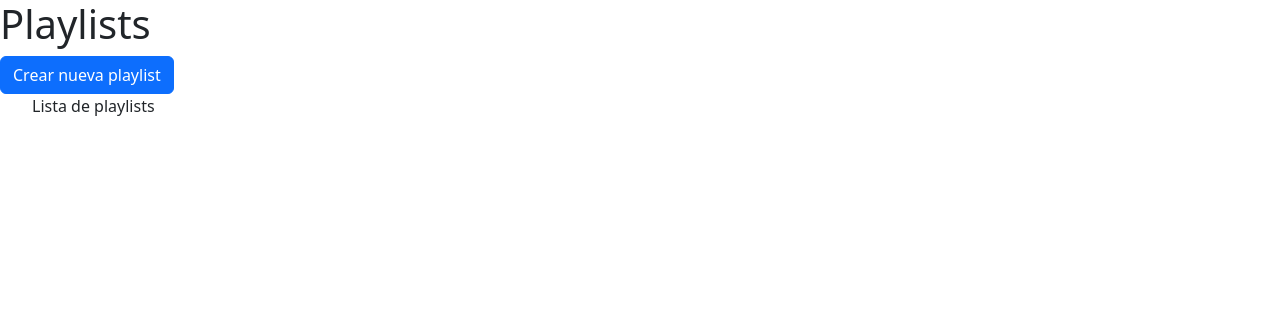
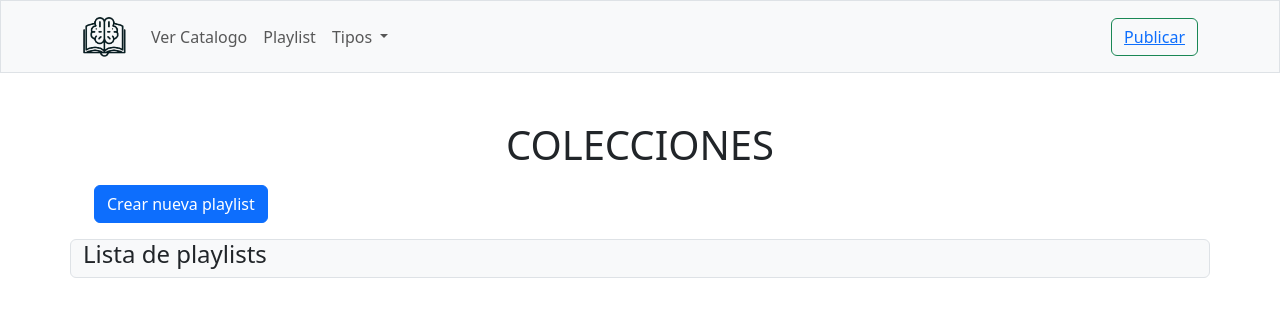
Before and after one commit to AntMendez/TP-Final---Intro, a Flask app: page /playlists in a window 1280 px wide. Shown: the top 317 px of the page. Run offline with Flask 3, Linux system fonts and the light colour scheme; data that the repository does not hold is empty; some libraries are stand-ins or nearby versions.

Commit message:
modificacion en la interfaz

```diff
--- a/templates/index.html
+++ b/templates/index.html
@@ -13,6 +13,7 @@
 			width: 100%;
 		}
 		a {
+			text-decoration: none;
 			text-align: center;
 
 		}
--- a/templates/playlists.html
+++ b/templates/playlists.html
@@ -6,19 +6,57 @@
 	<meta name="viewport" content="width=device-width, initial-scale=1">
 	<title>Playlists</title>
 	<link rel="stylesheet" href="/static/styles.css">
-	<link href="https://cdn.jsdelivr.net/npm/bootstrap@5.3.3/dist/css/bootstrap.min.css" rel="stylesheet" integrity="sha384-QWTKZyjpPEjISv5WaRU9OFeRpok6YctnYmDr5pNlyT2bRjXh0JMhjY6hW+ALEwIH" crossorigin="anonymous">
+	<link rel="stylesheet" href="/static/css/bootstrap.min.css">
 
 </head>
 <body>
-    <h1>Playlists</h1>
-    <script src="https://cdn.jsdelivr.net/npm/bootstrap@5.3.3/dist/js/bootstrap.bundle.min.js" integrity="sha384-YvpcrYf0tY3lHB60NNkmXc5s9fDVZLESaAA55NDzOxhy9GkcIdslK1eN7N6jIeHz" crossorigin="anonymous"></script>
+  <nav class=" border navbar navbar-expand-lg bg-body-tertiary">
+	  <div class="container container-fluid">
+	  	<a class="navbar-brand" href="/"><img src="/static/img/logo.png"  alt="Inicio" width="45" height=""></a>
+	    <button class="navbar-toggler" type="button" data-bs-toggle="collapse" data-bs-target="#navbarSupportedContent" aria-controls="navbarSupportedContent" aria-expanded="false" aria-label="Toggle navigation">
+	      <span class="navbar-toggler-icon"></span>
+	    </button>
+	    <div class="collapse navbar-collapse" id="navbarSupportedContent">
+	      <ul class="navbar-nav me-auto mb-2 mb-lg-0">
+	        <li class="nav-item">
+	          <a class="nav-link" href="/catalogo">Ver Catalogo</a>
+	        </li>
+
+	        <li class="nav-item">
+	          <a class="nav-link" href="/playlists">Playlist</a>
+	        </li>
+
+	        <li class="nav-item dropdown">
+	          <a class="nav-link dropdown-toggle" href="#" role="button" data-bs-toggle="dropdown" aria-expanded="false">
+	            Tipos
+	          </a>
+
+	          <ul class="dropdown-menu">
+	            <li><a class="dropdown-item" href="libros">Libros</a></li>
+	            <li><a class="dropdown-item" href="apuntes">Apuntes</a></li>
+	            <li><a class="dropdown-item" href="examenes">Examenes</a></li>
+	          </ul>
+	        </li>
+	      </ul>
+	      <form class="d-flex" role="search">
+	        <button class="btn btn-outline-success" type="submit"><a href="/publicar" >Publicar</a> </button>
+	      </form>
+	    </div>
+	  </div>
+	</nav>
+
+  <div class="container  mt-5">
+      <h1 class="text-center">COLECCIONES</h1>
+      <script src="/static/js/bootstrap.bundle.min.js"></script>
 
 
       <!-- Button trigger modal -->
+    <div class="container my-3">
       <button type="button" class="btn btn-primary" data-bs-toggle="modal" data-bs-target="#exampleModal">
         Crear nueva playlist
       </button>
-
+    </div>
+  </div>
   <!-- Modal -->
   <div class="modal fade" id="exampleModal" tabindex="-1" aria-labelledby="exampleModalLabel" aria-hidden="true">
     <div class="modal-dialog">
@@ -30,8 +68,8 @@
         <form onsubmit="crear_playlist(event)">
         <div class="modal-body">
 
-          <p><label>Nombre: </label><input name="nombre"></input></p>
-          <p><label>Selecciona un libro: </label><select id="opciones_libros"name="opciones_libros">
+          <p><label>Nombre: </label><input class="form-control" name="nombre"></input></p>
+          <p><label>Selecciona un libro: </label><select class="form-select" aria-label="Default select example" id="opciones_libros"name="opciones_libros">
             <script>
                 function handle_response(data){
                     if(!data){
@@ -58,8 +96,8 @@
 
         </div>
         <div class="modal-footer">
-          <button type="button" class="btn btn-secondary" data-bs-dismiss="modal">Close</button>
-          <button type="submit" class="btn btn-primary">Save changes</button>
+          <button type="button" class="btn btn-secondary" data-bs-dismiss="modal">Cancelar</button>
+          <button type="submit" class="btn btn-primary">Guardar cambios</button>
         </div>
         </form>
       </div>
@@ -116,8 +154,8 @@
           </select></p>
         </div>
         <div class="modal-footer">
-          <button type="button" class="btn btn-secondary" data-bs-dismiss="modal">Close</button>
-          <button type="submit" class="btn btn-primary">Save changes</button>
+          <button type="button" class="btn btn-secondary" data-bs-dismiss="modal">Cancelar</button>
+          <button type="submit" class="btn btn-primary">Guardar cambios</button>
         </div>
         </form>
       </div>
@@ -152,8 +190,8 @@
 
         </div>
         <div class="modal-footer">
-          <button type="button" class="btn btn-secondary" data-bs-dismiss="modal">Close</button>
-          <button type="submit" class="btn btn-primary">Save changes</button>
+          <button type="button" class="btn btn-secondary" data-bs-dismiss="modal">Cancelar</button>
+          <button type="submit" class="btn btn-primary">Guardar cambios</button>
         </div>
         </form>
       </div>
@@ -163,12 +201,12 @@
 
 
 <!----------------->
+  <div class="container border rounded-2 bg-body-tertiary my-3">
 
-<ul id="playlists">Lista de playlists
-
+    <ul class="list-group" id="playlists"><h4>Lista de playlists</h4>
        {% for d in data %}
         <div>
-        <li><a href="playlists/{{d.nombre}}">{{d.nombre}}</a></li>
+            <li class="list-group-item my-2" > <a class="link-offset-2 link-offset-3-hover link-underline link-underline-opacity-0 link-underline-opacity-75-hover" href="playlists/{{d.nombre}}">{{d.nombre}}</a></li>
             <button onclick="modal_playlist_agregar('{{d.nombre}}')"  class="btn btn-success" data-bs-toggle="modal" data-bs-target="#exampleModal2">Agregar libro</button>
             <button onclick="modal_playlist_remover('{{d.nombre}}')"  class="btn btn-success" data-bs-toggle="modal" data-bs-target="#exampleModal3">Remover libro</button>
             <button onclick="eliminar_playlist(event,'{{d.nombre}}')"  class="trash btn btn-danger">🗑</button>
@@ -176,7 +214,7 @@
         {% endfor %}
 
     </ul>
-
+  </div>
 <script>
   function handle_response_remover_libro(data){
     if(data){
```
Lines whose indentation alone changed are shown as unchanged.
